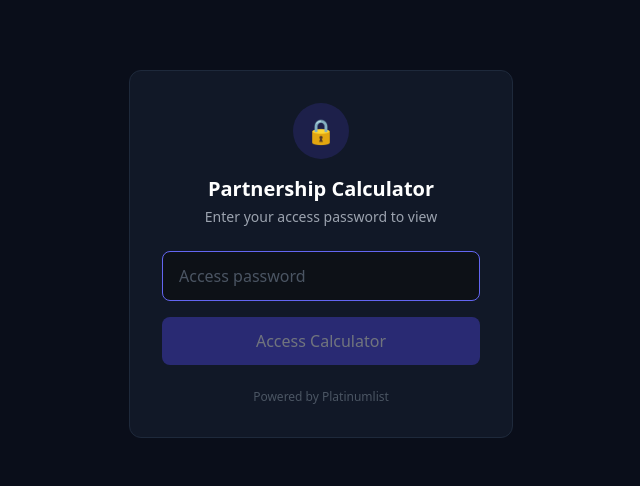
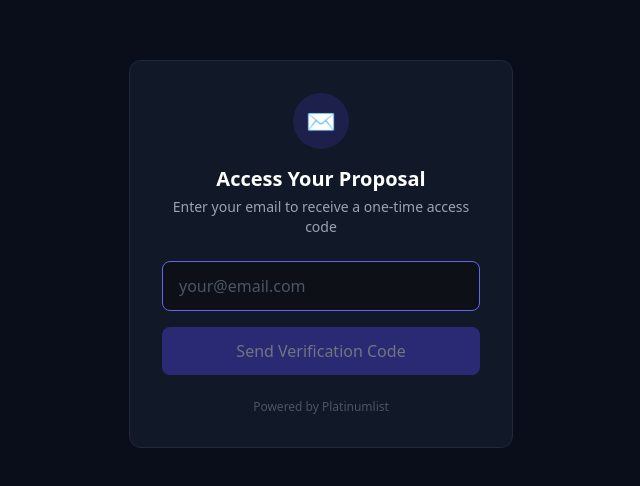
Before and after one commit to 22sunje22-sys/pl-calculator, a Next.js app: page /c/1 in a window 1280 px wide. Shown: the part 146-632 px from the top of the page, without its empty margins (319-959 px from the left). Built offline with nearby package versions, Linux system fonts and the light colour scheme.

Commit message:
Rewrite PasswordGate for two-step email OTP verification flow

```diff
--- a/src/components/PasswordGate.tsx
+++ b/src/components/PasswordGate.tsx
@@ -8,34 +8,69 @@ interface PasswordGateProps {
 }
 
 export default function PasswordGate({ slug, onAuthenticated }: PasswordGateProps) {
-  const [password, setPassword] = useState("");
+  const [step, setStep] = useState<"email" | "otp">("email");
+  const [email, setEmail] = useState("");
+  const [otp, setOtp] = useState("");
   const [error, setError] = useState("");
   const [loading, setLoading] = useState(false);
 
-  const handleSubmit = async (e: React.FormEvent) => {
-    e.preventDefault();
+  const handleSendOTP = async () => {
+    if (!email.trim()) {
+      setError("Please enter your email");
+      return;
+    }
+    setLoading(true);
     setError("");
+    try {
+      const res = await fetch("/api/send-otp", {
+        method: "POST",
+        headers: { "Content-Type": "application/json" },
+        body: JSON.stringify({ slug, email: email.trim() }),
+      });
+      const data = await res.json();
+      if (!res.ok) {
+        throw new Error(
+          res.status === 401
+            ? "This email is not authorized for this proposal"
+            : res.status === 404
+            ? "Proposal not found"
+            : res.status === 403
+            ? "This proposal has been deactivated"
+            : data.error || "Failed to send verification code"
+        );
+      }
+      setStep("otp");
+    } catch (err: any) {
+      setError(err.message);
+    } finally {
+      setLoading(false);
+    }
+  };
+
+  const handleVerifyOTP = async () => {
+    if (!otp.trim()) {
+      setError("Please enter the verification code");
+      return;
+    }
     setLoading(true);
-
+    setError("");
     try {
       const res = await fetch("/api/verify", {
         method: "POST",
         headers: { "Content-Type": "application/json" },
-        body: JSON.stringify({ slug, password }),
+        body: JSON.stringify({ slug, email: email.trim(), otp: otp.trim() }),
       });
-
-      if (res.ok) {
       const data = await res.json();
+      if (!res.ok) {
+        throw new Error(
+          res.status === 401
+            ? "Invalid or expired verification code"
+            : data.error || "Verification failed"
+        );
+      }
       onAuthenticated(data);
-      } else if (res.status === 401) {
-        setError("Invalid password. Please try again.");
-      } else if (res.status === 404) {
-        setError("This link is no longer active.");
-      } else {
-        setError("Something went wrong. Please try again.");
-      }
-    } catch {
-      setError("Connection error. Please try again.");
+    } catch (err: any) {
+      setError(err.message);
     } finally {
       setLoading(false);
     }
@@ -46,38 +81,96 @@ export default function PasswordGate({ slug, onAuthenticated }: PasswordGateProp
       <div className="bg-[#111827] rounded-xl border border-[#1e293b] p-8 w-full max-w-sm">
         <div className="text-center mb-6">
           <div className="w-14 h-14 bg-indigo-900/40 rounded-full flex items-center justify-center mx-auto mb-4">
-            <span className="text-2xl">🔒</span>
+            <span className="text-2xl">{step === "email" ? "\u2709\uFE0F" : "\u{1F510}"}</span>
           </div>
           <h1 className="text-xl font-bold text-white">
-            Partnership Calculator
+            {step === "email" ? "Access Your Proposal" : "Enter Verification Code"}
           </h1>
           <p className="text-sm text-gray-400 mt-1">
-            Enter your access password to view
+            {step === "email"
+              ? "Enter your email to receive a one-time access code"
+              : `We sent a 6-digit code to ${email}`}
           </p>
         </div>
 
-        <form onSubmit={handleSubmit} className="space-y-4">
+        {step === "email" ? (
+          <form
+            onSubmit={(e) => {
+              e.preventDefault();
+              handleSendOTP();
+            }}
+            className="space-y-4"
+          >
             <input
-            type="password"
-            value={password}
-            onChange={(e) => setPassword(e.target.value)}
-            placeholder="Access password"
+              type="email"
+              value={email}
+              onChange={(e) => setEmail(e.target.value)}
+              placeholder="your@email.com"
               className="w-full bg-[#0d1117] border border-[#1e293b] rounded-lg px-4 py-3 text-white placeholder-gray-600 focus:outline-none focus:border-indigo-500"
               autoFocus
             />
 
-          {error && (
-            <p className="text-red-400 text-sm text-center">{error}</p>
-          )}
+            {error && <p className="text-red-400 text-sm text-center">{error}</p>}
 
             <button
               type="submit"
-            disabled={!password || loading}
+              disabled={!email.trim() || loading}
               className="w-full px-4 py-3 bg-indigo-600 rounded-lg text-white font-medium hover:bg-indigo-500 transition disabled:opacity-40"
             >
-            {loading ? "Verifying..." : "Access Calculator"}
+              {loading ? "Sending..." : "Send Verification Code"}
             </button>
           </form>
+        ) : (
+          <form
+            onSubmit={(e) => {
+              e.preventDefault();
+              handleVerifyOTP();
+            }}
+            className="space-y-4"
+          >
+            <input
+              type="text"
+              value={otp}
+              onChange={(e) => setOtp(e.target.value.replace(/\D/g, "").slice(0, 6))}
+              placeholder="000000"
+              className="w-full bg-[#0d1117] border border-[#1e293b] rounded-lg px-4 py-3 text-white text-center text-2xl tracking-[0.5em] placeholder-gray-600 focus:outline-none focus:border-indigo-500 font-mono"
+              maxLength={6}
+              autoFocus
+            />
+
+            {error && <p className="text-red-400 text-sm text-center">{error}</p>}
+
+            <button
+              type="submit"
+              disabled={otp.length < 6 || loading}
+              className="w-full px-4 py-3 bg-indigo-600 rounded-lg text-white font-medium hover:bg-indigo-500 transition disabled:opacity-40"
+            >
+              {loading ? "Verifying..." : "Verify & Access"}
+            </button>
+
+            <div className="flex justify-between text-xs">
+              <button
+                type="button"
+                onClick={() => {
+                  setStep("email");
+                  setOtp("");
+                  setError("");
+                }}
+                className="text-gray-400 hover:text-white transition"
+              >
+                Change email
+              </button>
+              <button
+                type="button"
+                onClick={handleSendOTP}
+                disabled={loading}
+                className="text-indigo-400 hover:text-indigo-300 transition disabled:opacity-40"
+              >
+                Resend code
+              </button>
+            </div>
+          </form>
+        )}
 
         <p className="text-xs text-gray-600 text-center mt-6">
           Powered by Platinumlist
```
Lines whose indentation alone changed are shown as unchanged.
